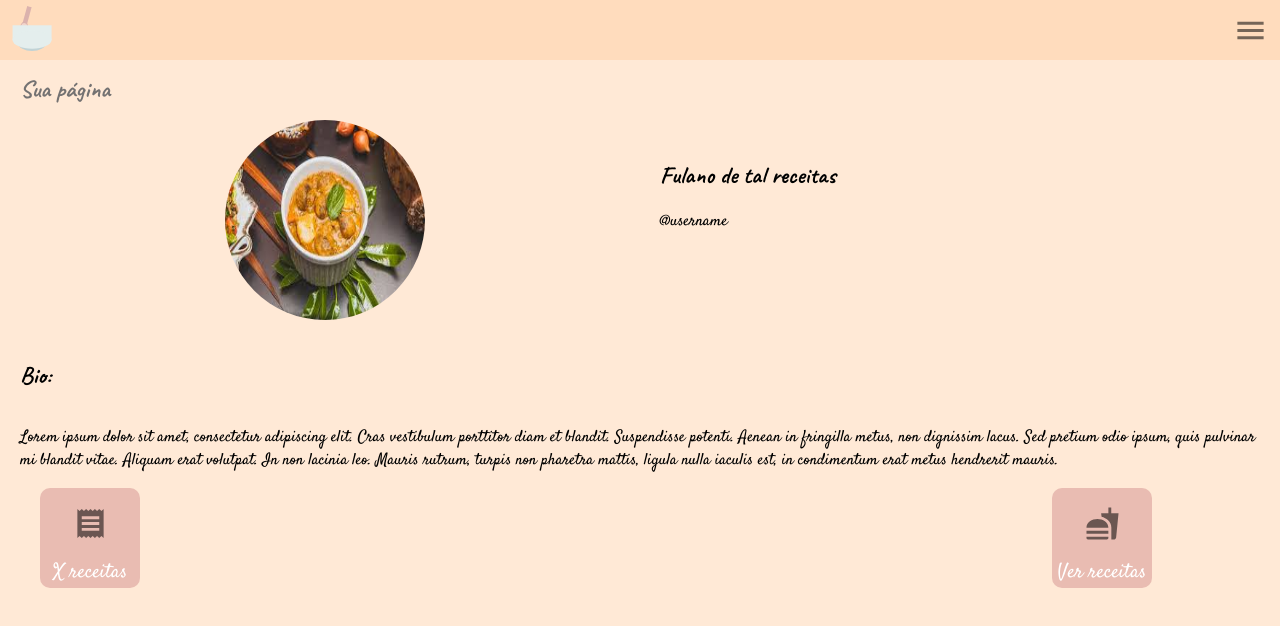
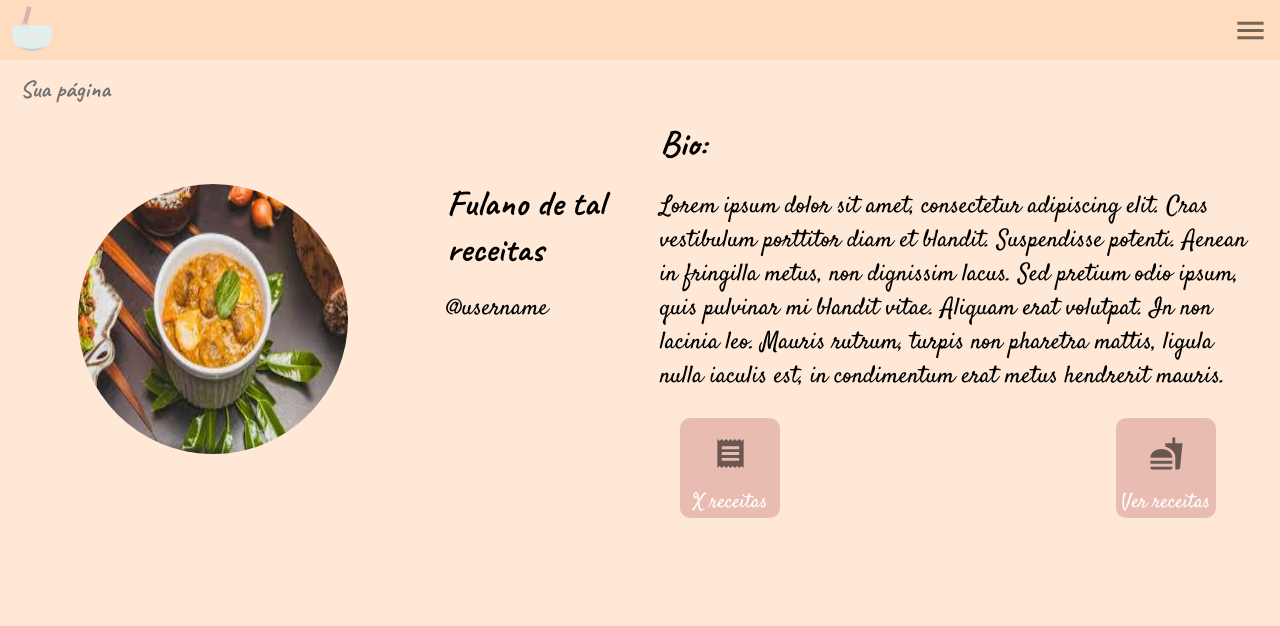
Before and after one commit to mugarate12/minhaReceitaFront, a Next.js app: page /users/mypage in a window 1280 px wide. Shown: the top 626 px of the page. Built offline with nearby package versions, Linux system fonts and the light colour scheme.

Commit message:
desktop layout on users/mypage

```diff
--- a/pages/users/mypage.tsx
+++ b/pages/users/mypage.tsx
@@ -26,8 +26,8 @@ export default function MyPage() {
           <div className={styles.ApresentationImgContainer}>
             <Image
               src='/img/teste.jpg'
-              width={200}
-              height={200}
+              width={270}
+              height={270}
               className={styles.img}
             />
           </div>
@@ -38,6 +38,7 @@ export default function MyPage() {
           </div>
         </div>
 
+        <div className={styles.informationContainer}>
           <h5 className={styles.informationTextTitle}>Bio:</h5>
           <p className={styles.informationTextContent}>Lorem ipsum dolor sit amet, consectetur adipiscing elit. Cras vestibulum porttitor diam et blandit. Suspendisse potenti. Aenean in fringilla metus, non dignissim lacus. Sed pretium odio ipsum, quis pulvinar mi blandit vitae. Aliquam erat volutpat. In non lacinia leo. Mauris rutrum, turpis non pharetra mattis, ligula nulla iaculis est, in condimentum erat metus hendrerit mauris.</p>
 
@@ -60,6 +61,7 @@ export default function MyPage() {
             </div>
           </div>
         </div>
+      </div>
     </Layout>
   );
 }
--- a/styles/MyPage.module.css
+++ b/styles/MyPage.module.css
@@ -34,6 +34,7 @@
 .TextApresentationTextTitle {
   font-family: var(--titleFont);
   font-size: 24px;
+  font-size: 1.5rem;
 
   margin-right: 10px;
   margin-bottom: 20px;
@@ -42,6 +43,7 @@
 .TextApresentationTextContent {
   font-family: var(--contentFont);
   font-size: 16px;
+  font-size: 1rem;
 
   margin-top: 0px;
 }
@@ -103,3 +105,46 @@
 .card:hover {
   opacity: 0.7;
 }
+
+@media (min-width: 750px) {
+  .mainContainer {
+    flex-direction: row;
+  }
+
+  .ApresentationContainer{
+    width: 50%;
+
+    display: grid;
+    grid-template-columns: 2fr 1fr;
+  }
+
+  .informationContainer {
+    width: 50%;
+  }
+
+  .ApresentationImgContainer {
+    margin-left: 0px;
+  }
+
+  .TextApresentationTextTitle {
+    font-size: 36px;
+    font-size: 2.25rem;
+  }
+
+  .TextApresentationTextContent {
+    font-size: 24px;
+    font-size: 1.5rem;
+  }
+
+  .informationTextTitle {
+    font-size: 36px;
+    font-size: 2.25rem;
+
+    margin-top: 0px;
+  }
+
+  .informationTextContent {
+    font-size: 24px;
+    font-size: 1.5rem;
+  }
+}
```
Lines whose indentation alone changed are shown as unchanged.
